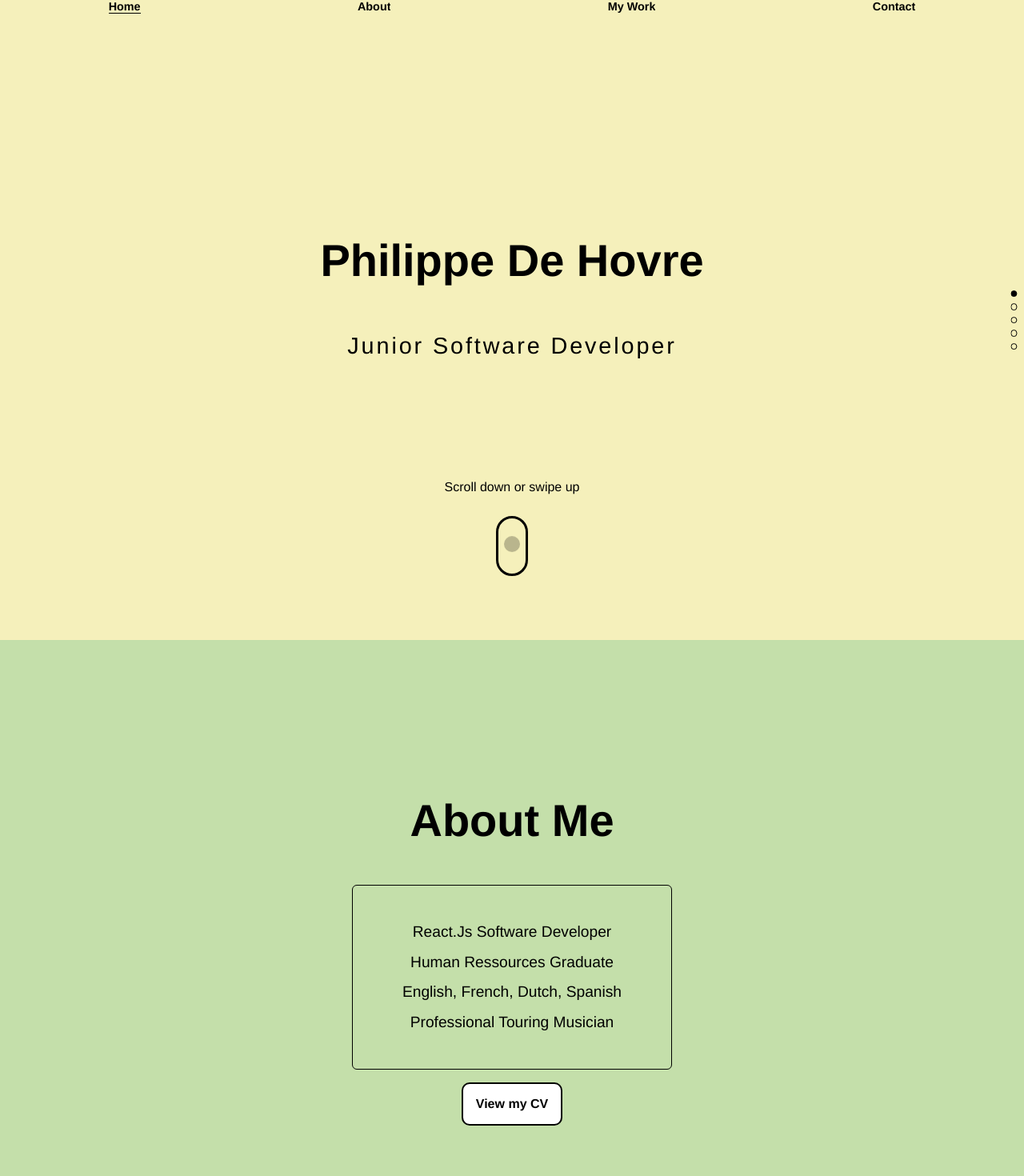
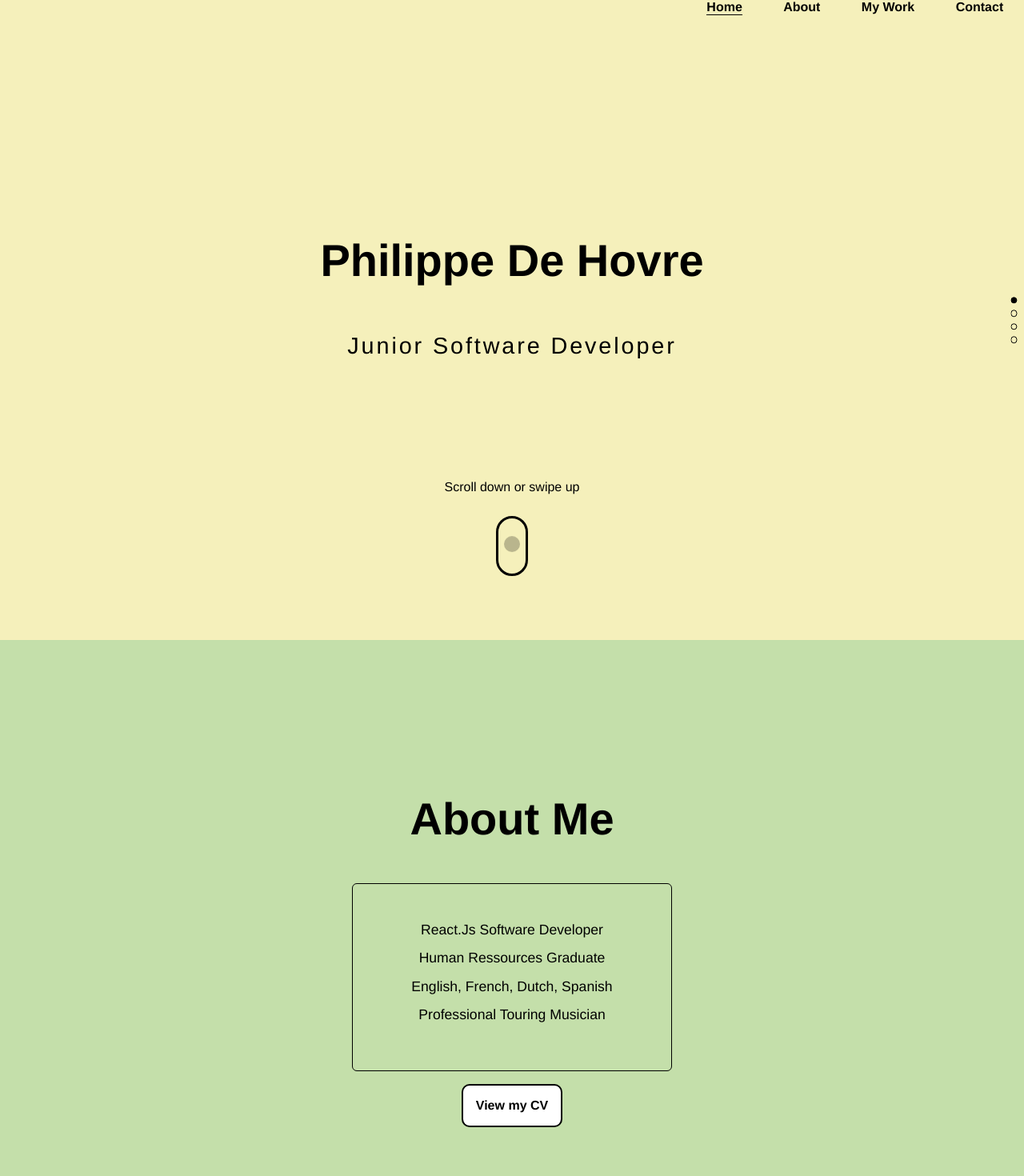
Before and after one commit to phildehovre/portfolio, a React (Create React App) app: page / in a window 1280 px wide. Shown: the top 1470 px of the page at 80% size. Built offline with nearby package versions, Linux system fonts and the light colour scheme.

Commit message:
font fix + footer mod

```diff
--- a/src/App.js
+++ b/src/App.js
@@ -10,7 +10,7 @@ import { useSwipeable } from 'react-swipeable'
 function App() {
 
   const [translationFactor, setTranslationFactor] = useState(0)
-  const [numberOfSections, setNumberOfSections] = useState(4)
+  const [numberOfSections, setNumberOfSections] = useState(3)
   const [open, setOpen] = useState(false)
 
 
@@ -50,6 +50,7 @@ function App() {
     setOpen(!open)
   }
 
+
   return (
     <div className="App"
       {...handlers}
@@ -60,7 +61,7 @@ function App() {
         <NavButton id={1} pageNumber={translationFactor} navTo={handleManualTranslation} />
         <NavButton id={2} pageNumber={translationFactor} navTo={handleManualTranslation} />
         <NavButton id={3} pageNumber={translationFactor} navTo={handleManualTranslation} />
-        <NavButton id={4} pageNumber={translationFactor} navTo={handleManualTranslation} />
+        {/* <NavButton id={4} pageNumber={translationFactor} navTo={handleManualTranslation} /> */}
       </div>
       <Homepage
         factorY={translationFactor}
--- a/src/components/Nav.css
+++ b/src/components/Nav.css
@@ -6,6 +6,7 @@
     top: 0;
     right: 0;
     z-index: 1;
+    font-size: .9em;
 }
 
 .nav-ctn>ul {
@@ -19,7 +20,6 @@
 .nav-ctn>ul>.navItem {
     transition: all 250ms ease-in-out;
     cursor: pointer;
-    font-size: .9em;
 }
 
 .nav-ctn>ul>.navItem.active {
@@ -30,3 +30,10 @@
 .nav-ctn>ul>li:active {
     border-bottom: 1px solid rgb(0, 0, 0);
 }
+
+@media (min-width: 800px) {
+    .nav-ctn {
+        width: 33%;
+        font-size: 1em;
+    }
+}
--- a/src/components/Section.css
+++ b/src/components/Section.css
@@ -36,7 +36,7 @@ h2 {
 }
 
 .card li {
-    font-size: 1.2em;
+    font-size: 1.1em;
     font-weight: normal;
     padding: .4em 0;
     text-transform: capitalize;
@@ -53,6 +53,12 @@ a {
 }
 
 
+.additionnal {
+    padding: 1em 0 0 0;
+    font-weight: lighter;
+    font-size: .75em;
+}
+
 @keyframes fall {
     from {
         transform: translateY(-100vh)
--- a/src/components/Section.js
+++ b/src/components/Section.js
@@ -4,7 +4,7 @@ import WaterAnimation from './WaterAnimation'
 
 const Section = (props) => {
 
-    const { children, bg, title, content, textColor, subtitle, id, offset } = props
+    const { children, bg, title, content, textColor, subtitle, id, offset, additionnal } = props
 
     function renderContent() {
         if (typeof content === 'string') return content
@@ -61,6 +61,7 @@ const Section = (props) => {
             {subtitle && <h2>{subtitle}</h2>}
             {content && <div className='card' style={cardStyle}>
                 {renderContent()}
+                <div className='additionnal'>{additionnal}</div>
             </div>}
             {children}
         </div>
--- a/src/pages/Homepage.js
+++ b/src/pages/Homepage.js
@@ -70,11 +70,12 @@ const Homepage = (props) => {
                 bg={extra1}
                 title='Contact'
                 content={[
-                    'E-mail: ph.dehovre@gmail.com',
-                    'Phone: 07907318221',
+                    'email: ph.dehovre@gmail.com',
+                    'Phone: +44(0)7907318221',
                 ]}
                 textColor=''
                 className='section'
+                additionnal='This website does not collect cookies or any personal information.'
                 id={4}
             />
             <Links
```
Also changed, not shown: src/assets/Philippe De Hovre - Resume 2022 (1).png (added).
